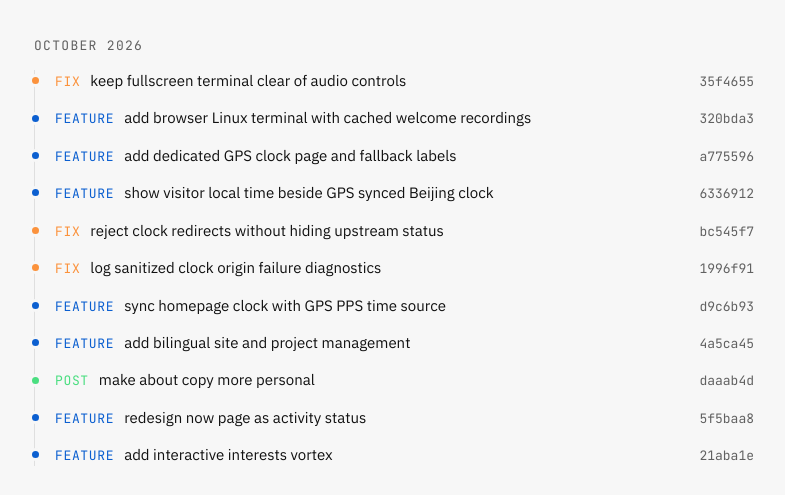
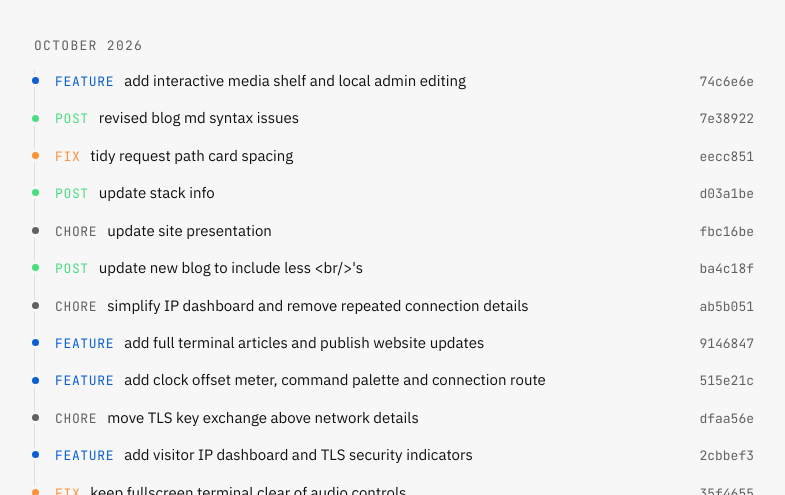
Before and after one commit to leodenglovescode/leodeng.dev, a Vue app: page /changelog in a window 1280 px wide. Shown: the part 305-800 px from the top of the page, without its empty margins (246-1031 px from the left). Built offline with nearby package versions, Linux system fonts and the light colour scheme; no server answers.

Commit message:
feat: add synced lyrics and refine now-playing card
Display album artwork, separate track metadata, and add timed lyrics from LRCLIB. Include project content updates and the refreshed changelog.

```diff
--- a/src/components/NowPlaying.vue
+++ b/src/components/NowPlaying.vue
@@ -1,6 +1,7 @@
 <script setup>
-import { computed, onBeforeUnmount, onMounted, ref } from 'vue'
+import { computed, onBeforeUnmount, onMounted, ref, watch } from 'vue'
 import { useLocale } from '../utils/i18n.js'
+import SyncedLyrics from './SyncedLyrics.vue'
 
 const { t } = useLocale('common')
 
@@ -10,6 +11,14 @@ const STALE_AFTER_MS = 35_000
 
 const nowPlaying = ref(null)
 const progressClock = ref(0)
+const artworkFailed = ref(false)
+const artworkUrl = computed(() => {
+  try {
+    const url = new URL(nowPlaying.value?.artworkUrl || '')
+    return url.protocol === 'https:' && !url.username && !url.password ? url.href : ''
+  } catch { return '' }
+})
+watch(artworkUrl, () => { artworkFailed.value = false })
 
 let pollTimer = null
 let progressTimer = null
@@ -28,12 +37,6 @@ const progressPercent = computed(() => {
   const duration = nowPlaying.value?.durationMs ?? 0
   if (duration <= 0) return 0
   return Math.min(100, (positionMs.value / duration) * 100)
-})
-
-const byline = computed(() => {
-  const track = nowPlaying.value
-  if (!track) return ''
-  return track.album ? `${track.artist} · ${track.album}` : track.artist
 })
 
 function formatTime(milliseconds) {
@@ -92,6 +95,7 @@ async function refreshNowPlaying() {
       title: payload.title,
       artist: payload.artist,
       album: typeof payload.album === 'string' ? payload.album : '',
+      artworkUrl: typeof payload.artworkUrl === 'string' ? payload.artworkUrl : '',
       durationMs: payload.durationMs,
       syncedPositionMs: Math.min(payload.durationMs, Math.max(0, payload.positionMs + ageAtResponse)),
       syncedAt,
@@ -133,12 +137,27 @@ onBeforeUnmount(() => {
       class="mx-auto w-full max-w-72 rounded-xl bg-fg/[0.035] p-3 sm:max-w-none"
       :aria-label="t('leoIsNowPlaying')"
     >
+      <p class="mb-2 flex items-center gap-1.5 font-mono text-[11px] text-accent">
+        <span class="now-playing-pulse h-1.5 w-1.5 shrink-0 rounded-full bg-accent" aria-hidden="true" />
+        {{ t('leoIsNowPlaying') }}
+      </p>
       <div class="flex min-w-0 items-start gap-3">
         <div
-          class="flex h-14 w-14 shrink-0 items-center justify-center rounded-lg bg-accent-soft text-2xl text-accent"
+          class="now-playing-artwork relative flex h-18 w-18 shrink-0 items-center justify-center overflow-hidden rounded-lg bg-accent-soft text-2xl text-accent"
           aria-hidden="true"
         >
-          <svg class="h-7 w-7" viewBox="0 0 24 24" fill="none" stroke="currentColor" stroke-width="1.75" stroke-linecap="round" stroke-linejoin="round">
+          <img
+            v-if="artworkUrl && !artworkFailed"
+            :key="artworkUrl"
+            :src="artworkUrl"
+            alt=""
+            width="72"
+            height="72"
+            decoding="async"
+            referrerpolicy="no-referrer"
+            @error="artworkFailed = true"
+          />
+          <svg v-else class="h-7 w-7" viewBox="0 0 24 24" fill="none" stroke="currentColor" stroke-width="1.75" stroke-linecap="round" stroke-linejoin="round">
             <path d="M9 18V5l11-2v13" />
             <path d="m9 9 11-2" />
             <circle cx="6" cy="18" r="3" />
@@ -147,15 +166,14 @@ onBeforeUnmount(() => {
         </div>
 
         <div class="min-w-0 flex-1">
-          <p class="flex items-center gap-1.5 font-mono text-[11px] text-accent">
-            <span class="now-playing-pulse h-1.5 w-1.5 shrink-0 rounded-full bg-accent" aria-hidden="true" />
-            {{ t('leoIsNowPlaying') }}
-          </p>
-          <p class="mt-1 text-sm font-semibold leading-snug text-fg" :title="nowPlaying.title">
+          <p class="text-sm font-semibold leading-snug text-fg" :title="nowPlaying.title">
             {{ nowPlaying.title }}
           </p>
-          <p class="mt-0.5 text-xs leading-snug text-muted" :title="byline">
-            {{ byline }}
+          <p class="mt-0.5 text-xs leading-snug text-muted" :title="nowPlaying.artist">
+            {{ nowPlaying.artist }}
+          </p>
+          <p v-if="nowPlaying.album" class="mt-0.5 text-[12px] leading-snug text-muted/80" :title="nowPlaying.album">
+            {{ nowPlaying.album }}
           </p>
         </div>
       </div>
@@ -179,11 +197,24 @@ onBeforeUnmount(() => {
           <span>{{ formatTime(nowPlaying.durationMs) }}</span>
         </div>
       </div>
+      <SyncedLyrics :track="nowPlaying" :position-ms="positionMs" />
     </aside>
   </Transition>
 </template>
 
 <style scoped>
+.now-playing-artwork img {
+  position: absolute;
+  inset: 0;
+  display: block;
+  width: 100%;
+  height: 100%;
+  max-width: none;
+  margin: 0;
+  border-radius: 0;
+  object-fit: cover;
+}
+
 .now-playing-enter-active,
 .now-playing-leave-active {
   transition: opacity 180ms ease, transform 180ms ease;
--- /dev/null
+++ b/src/components/SyncedLyrics.vue
@@ -0,0 +1,72 @@
+<script setup>
+import { computed, ref, watch } from 'vue'
+import { useLocale } from '../utils/i18n.js'
+import { currentLyricIndex, parseSyncedLyrics } from '../utils/lyrics.js'
+
+const props = defineProps({ track: { type: Object, required: true }, positionMs: { type: Number, required: true } })
+const { t } = useLocale('common')
+const lines = ref([])
+const activeIndex = computed(() => currentLyricIndex(lines.value, props.positionMs))
+const signature = computed(() => JSON.stringify([props.track.title, props.track.artist, props.track.album, props.track.durationMs]))
+
+// A component-local cache survives track switches without storing lyrics on disk.
+const cache = new Map()
+watch(signature, async (_, __, onCleanup) => {
+  lines.value = []
+  const key = signature.value
+  const cached = cache.get(key)
+  if (cached && cached.expiresAt > Date.now()) {
+    lines.value = cached.lines
+    return
+  }
+  const controller = new AbortController()
+  const timeout = setTimeout(() => controller.abort(), 8000)
+  let cancelled = false
+  onCleanup(() => { cancelled = true; controller.abort(); clearTimeout(timeout) })
+  const track = props.track
+  const query = new URLSearchParams({ track_name: track.title, artist_name: track.artist, duration: String(track.durationMs / 1000) })
+  if (track.album) query.set('album_name', track.album)
+  try {
+    const response = await fetch(`https://lrclib.net/api/get?${query}`, { signal: controller.signal, headers: { Accept: 'application/json' }, credentials: 'omit', referrerPolicy: 'no-referrer' })
+    if (!response.ok && response.status !== 404) return
+    const result = response.ok ? await response.json() : null
+    if (cancelled) return
+    // Reject different edits of a recording even if their titles match.
+    const parsed = result && !result.instrumental && Number.isFinite(result.duration)
+      && Math.abs(result.duration * 1000 - track.durationMs) <= 2000
+      ? parseSyncedLyrics(result.syncedLyrics) : []
+    lines.value = parsed.some(line => line.text) ? parsed : []
+    cache.delete(key)
+    cache.set(key, { lines: lines.value, expiresAt: Date.now() + (lines.value.length ? 86_400_000 : 600_000) })
+    if (cache.size > 20) cache.delete(cache.keys().next().value)
+  } catch {
+    // Lyrics are optional; playback and artwork continue when lookup fails.
+  } finally {
+    clearTimeout(timeout)
+  }
+}, { immediate: true })
+</script>
+
+<template>
+  <section v-if="lines.length" class="mt-3 border-t border-fg/10 pt-2" :aria-label="t('syncedLyrics')">
+    <div class="lyrics-window">
+      <div class="lyrics-roll" :style="{ transform: `translateY(${-activeIndex * 2.75}rem)` }">
+        <div class="lyric-line" aria-hidden="true" />
+        <p v-for="(line, index) in lines" :key="index" class="lyric-line" :class="{ 'lyric-active': index === activeIndex }" :aria-current="index === activeIndex ? 'true' : undefined">
+          <span>{{ line.text }}</span>
+        </p>
+        <div class="lyric-line" aria-hidden="true" />
+      </div>
+    </div>
+    <a href="https://lrclib.net" target="_blank" rel="noopener noreferrer" class="mt-1 block text-right font-mono text-[10px] text-muted hover:text-accent">{{ t('lyricsViaLrclib') }}</a>
+  </section>
+</template>
+
+<style scoped>
+.lyrics-window { height: 8.25rem; overflow: hidden; }
+.lyrics-roll { transition: transform 350ms ease; }
+.lyric-line { height: 2.75rem; margin: 0; display: flex; align-items: center; justify-content: center; text-align: center; padding: 0 0.25rem; color: var(--color-muted); font-size: 0.8125rem; line-height: 1.25; opacity: 0.55; transition: color 250ms ease, opacity 250ms ease; }
+.lyric-line span { display: -webkit-box; -webkit-box-orient: vertical; -webkit-line-clamp: 2; overflow: hidden; overflow-wrap: anywhere; }
+.lyric-active { color: var(--color-fg); opacity: 1; font-weight: 600; }
+@media (prefers-reduced-motion: reduce) { .lyrics-roll, .lyric-line { transition: none; } }
+</style>
--- a/src/content/projects.json
+++ b/src/content/projects.json
@@ -2,84 +2,222 @@
   "projects": [
     {
       "id": "llmgps",
-      "title": { "en": "llmgps", "zh": "llmgps" },
+      "title": {
+        "en": "llmgps",
+        "zh": "llmgps"
+      },
       "description": {
         "en": "Multi-LLM chat workspace. Debate mode makes models argue and synthesize answers. Self-hosted, Docker, Ollama, streaming, auth and more.",
         "zh": "多模型聊天工作区。辩论模式会让多个模型先互相讨论，再整理出答案。支持自托管、Docker、Ollama、流式输出和登录验证等功能。"
       },
       "url": "https://github.com/leodenglovescode/llmgps",
-      "linkLabel": { "en": "github", "zh": "GitHub" },
-      "tags": ["next.js", "typescript", "ollama", "docker"],
-      "images": [{ "url": "/projects_screenshots/llmgps_screenshot.png", "alt": { "en": "llmgps screenshot", "zh": "llmgps 截图" } }]
+      "linkLabel": {
+        "en": "github",
+        "zh": "GitHub"
+      },
+      "tags": [
+        "next.js",
+        "typescript",
+        "ollama",
+        "docker"
+      ],
+      "images": [
+        {
+          "url": "/projects_screenshots/llmgps_screenshot.png",
+          "alt": {
+            "en": "llmgps screenshot",
+            "zh": "llmgps 截图"
+          }
+        }
+      ]
     },
     {
       "id": "carbonpanel",
-      "title": { "en": "CarbonPanel", "zh": "CarbonPanel" },
+      "title": {
+        "en": "CarbonPanel",
+        "zh": "CarbonPanel"
+      },
       "description": {
         "en": "Lightweight self-hosted server monitoring panel. Real-time metrics and 2FA security. Built because I needed something simple to keep an eye on my home server.",
         "zh": "轻量级的自托管服务器监控面板，提供实时指标和双重身份验证。因为想找个简单的办法看一眼家里的服务器状态，所以干脆自己做了一个。"
       },
       "url": "https://github.com/leodenglovescode/CarbonPanel",
-      "linkLabel": { "en": "github", "zh": "GitHub" },
-      "tags": ["python", "self-hosting", "monitoring", "docker"],
-      "images": [{ "url": "/projects_screenshots/carbonpanel_screenshot.png", "alt": { "en": "CarbonPanel screenshot", "zh": "CarbonPanel 截图" } }]
+      "linkLabel": {
+        "en": "github",
+        "zh": "GitHub"
+      },
+      "tags": [
+        "python",
+        "self-hosting",
+        "monitoring",
+        "docker"
+      ],
+      "images": [
+        {
+          "url": "/projects_screenshots/carbonpanel_screenshot.png",
+          "alt": {
+            "en": "CarbonPanel screenshot",
+            "zh": "CarbonPanel 截图"
+          }
+        }
+      ]
     },
     {
       "id": "leodeng-dev",
-      "title": { "en": "This website", "zh": "这个网站" },
-      "description": { "en": "You're looking at it right now.", "zh": "就是你正在看的这个。" },
+      "title": {
+        "en": "This website",
+        "zh": "这个网站"
+      },
+      "description": {
+        "en": "You're looking at it right now.",
+        "zh": "就是你正在看的这个。"
+      },
       "url": "https://github.com/leodenglovescode/leodeng.dev",
-      "linkLabel": { "en": "github", "zh": "GitHub" },
-      "tags": ["vue", "vite", "tailwind"],
-      "images": [{ "url": "/projects_screenshots/leodeng_dev_website.png", "alt": { "en": "leodeng.dev screenshot", "zh": "leodeng.dev 截图" } }]
+      "linkLabel": {
+        "en": "github",
+        "zh": "GitHub"
+      },
+      "tags": [
+        "vue",
+        "vite",
+        "tailwind"
+      ],
+      "images": [
+        {
+          "url": "https://media.leodeng.dev/project-leodeng-dev-mvf2dboy-screenshot-2026-10-19-at-17-40-25.png",
+          "objectName": "project-leodeng-dev-mvf2dboy-screenshot-2026-10-19-at-17-40-25.png",
+          "alt": {
+            "en": "leodeng.dev screenshot",
+            "zh": "leodeng.dev 的截图"
+          }
+        }
+      ]
     },
     {
       "id": "pm2-webmanager",
-      "title": { "en": "pm2-webmanager", "zh": "pm2-webmanager" },
+      "title": {
+        "en": "pm2-webmanager",
+        "zh": "pm2-webmanager"
+      },
       "description": {
         "en": "Web UI for managing PM2 processes. Start, stop, restart, and monitor Node.js apps from a browser instead of a terminal.",
         "zh": "用网页管理 PM2 进程，可以直接启动、停止、重启和监控 Node.js 应用，不用再来回敲终端命令。"
       },
       "url": "https://github.com/leodenglovescode/pm2-webmanager",
-      "linkLabel": { "en": "github", "zh": "GitHub" },
-      "tags": ["node.js", "pm2", "self-hosting"],
-      "images": [{ "url": "/projects_screenshots/pm2webmanager_screenshot.png", "alt": { "en": "pm2-webmanager screenshot", "zh": "pm2-webmanager 截图" } }]
+      "linkLabel": {
+        "en": "github",
+        "zh": "GitHub"
+      },
+      "tags": [
+        "node.js",
+        "pm2",
+        "self-hosting"
+      ],
+      "images": [
+        {
+          "url": "/projects_screenshots/pm2webmanager_screenshot.png",
+          "alt": {
+            "en": "pm2-webmanager screenshot",
+            "zh": "pm2-webmanager 截图"
+          }
+        }
+      ]
     },
     {
       "id": "esp32s3-assist-satellite",
-      "title": { "en": "ESP32-S3 Assist Satellite", "zh": "ESP32-S3 语音卫星" },
+      "title": {
+        "en": "ESP32-S3 Assist Satellite",
+        "zh": "ESP32-S3 语音卫星"
+      },
       "description": {
         "en": "Voice assistant satellite for Home Assistant built on an ESP32-S3 with a microphone. Part of my home automation setup.",
         "zh": "基于带麦克风的 ESP32-S3 做的 Home Assistant 语音卫星，是家里自动化系统的一部分。"
       },
       "url": "https://github.com/leodenglovescode/esp32s3-microphone-satellite",
-      "linkLabel": { "en": "github", "zh": "GitHub" },
-      "tags": ["esp32", "homeassistant", "iot", "c++"],
-      "images": [{ "url": "/projects_screenshots/esp32s3_voice_screenshot.png", "alt": { "en": "ESP32-S3 Assist Satellite screenshot", "zh": "ESP32-S3 语音卫星截图" } }]
+      "linkLabel": {
+        "en": "github",
+        "zh": "GitHub"
+      },
+      "tags": [
+        "esp32",
+        "homeassistant",
+        "iot",
+        "c++"
+      ],
+      "images": [
+        {
+          "url": "/projects_screenshots/esp32s3_voice_screenshot.png",
+          "alt": {
+            "en": "ESP32-S3 Assist Satellite screenshot",
+            "zh": "ESP32-S3 语音卫星截图"
+          }
+        }
+      ]
     },
     {
       "id": "dragonsea",
-      "title": { "en": "龙海 DragonSea MC", "zh": "龙海 DragonSea MC" },
+      "title": {
+        "en": "龙海 DragonSea MC",
+        "zh": "龙海 DragonSea MC"
+      },
       "description": {
         "en": "DragonSea MC is a Forge-based city-building community. We're building a fully fictional nation and city with room for architects and explorers alike.",
         "zh": "龙海是一个基于 Forge 的城市建设社区。我们正在一起创造一个完全虚构的国家和城市，不管你喜欢盖房子还是探索，都能找到适合自己的位置。"
       },
       "url": "https://dragonsea.shutterwingphotos.cn/",
-      "linkLabel": { "en": "website", "zh": "网站" },
-      "tags": ["minecraft", "forge", "city-building", "community", "self-hosting"],
-      "images": [{ "url": "/projects_screenshots/dragonsea_website.png", "alt": { "en": "DragonSea MC screenshot", "zh": "龙海服务器网站截图" } }]
+      "linkLabel": {
+        "en": "website",
+        "zh": "网站"
+      },
+      "tags": [
+        "minecraft",
+        "forge",
+        "city-building",
+        "community",
+        "self-hosting"
+      ],
+      "images": [
+        {
+          "url": "/projects_screenshots/dragonsea_website.png",
+          "alt": {
+            "en": "DragonSea MC screenshot",
+            "zh": "龙海服务器网站截图"
+          }
+        }
+      ]
     },
     {
       "id": "shutterwingphotos",
-      "title": { "en": "ShutterWingPhotos", "zh": "ShutterWingPhotos" },
+      "title": {
+        "en": "ShutterWingPhotos (End-Of-Life)",
+        "zh": "ShutterWingPhotos (已停止运营）"
+      },
       "description": {
         "en": "Aviation and railway photography platform built with React, Vite, and Node.js. It grew to more than 2,600 registered users and 23,800 photos before the website was discontinued.",
         "zh": "使用 React、Vite 和 Node.js 构建的航空与铁路摄影平台。网站停止运营前拥有超过 2,600 名注册用户和 23,800 张照片。"
       },
       "url": "",
-      "linkLabel": { "en": "discontinued", "zh": "已停止运营" },
-      "tags": ["react", "javascript", "self-hosting", "aviation", "railway", "photography"],
-      "images": [{ "url": "/projects_screenshots/shutterwingphotos_screenshot.png", "alt": { "en": "ShutterWingPhotos screenshot", "zh": "ShutterWingPhotos 截图" } }]
+      "linkLabel": {
+        "en": "discontinued",
+        "zh": "已停止运营"
+      },
+      "tags": [
+        "react",
+        "javascript",
+        "self-hosting",
+        "aviation",
+        "railway",
+        "photography"
+      ],
+      "images": [
+        {
+          "url": "/projects_screenshots/shutterwingphotos_screenshot.png",
+          "alt": {
+            "en": "ShutterWingPhotos screenshot",
+            "zh": "ShutterWingPhotos 截图"
+          }
+        }
+      ]
     }
   ]
 }
--- a/src/generated/changelog.json
+++ b/src/generated/changelog.json
@@ -1,7 +1,84 @@
 {
  "repo": "leodenglovescode/leodeng.dev",
- "generatedAt": "2026-10-10",
+ "generatedAt": "2026-10-19",
  "commits": [
+  {
+   "hash": "74c6e6edcf5e830755dc9f75e3a579258030e94c",
+   "date": "2026-10-19",
+   "type": "feat",
+   "scope": null,
+   "subject": "add interactive media shelf and local admin editing"
+  },
+  {
+   "hash": "7e389224132cf9905040a575fbd08b4add2dea64",
+   "date": "2026-10-11",
+   "type": "content",
+   "scope": null,
+   "subject": "revised blog md syntax issues"
+  },
+  {
+   "hash": "eecc85101eb513f959df4ed45338e4920e53fccb",
+   "date": "2026-10-10",
+   "type": "fix",
+   "scope": null,
+   "subject": "tidy request path card spacing"
+  },
+  {
+   "hash": "d03a1bee450d5cae07585eadad3b10273aa39488",
+   "date": "2026-10-10",
+   "type": "content",
+   "scope": null,
+   "subject": "update stack info"
+  },
+  {
+   "hash": "fbc16be9a35c700f07af4e2d6feab701856452c0",
+   "date": "2026-10-10",
+   "type": "chore",
+   "scope": null,
+   "subject": "update site presentation"
+  },
+  {
+   "hash": "ba4c18f592a18b0fa5d515f20e7a6b14930664da",
+   "date": "2026-10-10",
+   "type": "content",
+   "scope": null,
+   "subject": "update new blog to include less <br/>'s"
+  },
+  {
+   "hash": "ab5b0510f38a8200decff357fe05035a957eac94",
+   "date": "2026-10-10",
+   "type": "chore",
+   "scope": null,
+   "subject": "simplify IP dashboard and remove repeated connection details"
+  },
+  {
+   "hash": "9146847d8e425c117590244d21bcbd0909a6de0e",
+   "date": "2026-10-10",
+   "type": "feat",
+   "scope": null,
+   "subject": "add full terminal articles and publish website updates"
+  },
+  {
+   "hash": "515e21cc657d12329add85de0324e6b772820478",
+   "date": "2026-10-10",
+   "type": "feat",
+   "scope": null,
+   "subject": "add clock offset meter, command palette and connection route"
+  },
+  {
+   "hash": "dfaa56e8a27cc304c9378db7340600cb8277f998",
+   "date": "2026-10-10",
+   "type": "chore",
+   "scope": null,
+   "subject": "move TLS key exchange above network details"
+  },
+  {
+   "hash": "2cbbef3e0c9fb558eb1a062af7f2b15d11fedc4b",
+   "date": "2026-10-10",
+   "type": "feat",
+   "scope": null,
+   "subject": "add visitor IP dashboard and TLS security indicators"
+  },
   {
    "hash": "35f46556be3f3bf64ae301a1c3ef920d8b39f241",
    "date": "2026-10-08",
--- a/src/locales/en/common.json
+++ b/src/locales/en/common.json
@@ -21,6 +21,8 @@
   "toggleMenu": "Toggle menu",
   "leoIsNowPlaying": "Leo is now playing",
   "songProgress": "Song progress",
+  "syncedLyrics": "Synced lyrics",
+  "lyricsViaLrclib": "Lyrics via LRCLIB",
   "time": "Time",
   "terminal": "Terminal",
   "shelf": "Shelf"
--- a/src/locales/zh-CN/common.json
+++ b/src/locales/zh-CN/common.json
@@ -21,6 +21,8 @@
   "toggleMenu": "展开或收起菜单",
   "leoIsNowPlaying": "Leo 正在听",
   "songProgress": "播放进度",
+  "syncedLyrics": "同步歌词",
+  "lyricsViaLrclib": "歌词来自 LRCLIB",
   "time": "时间",
   "terminal": "终端",
   "shelf": "收藏架"
--- /dev/null
+++ b/src/utils/lyrics.js
@@ -0,0 +1,27 @@
+// LRC timestamps are relative to the recording, in milliseconds.
+export function parseSyncedLyrics(source) {
+  if (typeof source !== 'string' || source.length > 100_000) return []
+  const offset = Number(source.match(/^\s*\[offset:([+-]?\d+)\]\s*$/im)?.[1] || 0)
+  const lines = []
+  for (const row of source.split(/\r?\n/)) {
+    const timestamps = [...row.matchAll(/\[(\d{1,3}):([0-5]\d)(?:\.(\d{1,3}))?\]/g)]
+    const text = row.replace(/\[[^\]]*\]/g, '').trim()
+    for (const match of timestamps) {
+      const milliseconds = Number((match[3] || '').padEnd(3, '0'))
+      lines.push({ timeMs: Math.max(0, Number(match[1]) * 60_000 + Number(match[2]) * 1000 + milliseconds - offset), text })
+      if (lines.length > 2000) return []
+    }
+  }
+  return lines.sort((a, b) => a.timeMs - b.timeMs)
+}
+
+export function currentLyricIndex(lines, positionMs) {
+  let low = 0
+  let high = lines.length
+  while (low < high) {
+    const middle = (low + high) >>> 1
+    if (lines[middle].timeMs <= positionMs) low = middle + 1
+    else high = middle
+  }
+  return low - 1
+}
```
Also changed, not shown: 1 other file (tests, documents, lock files or other folders).
